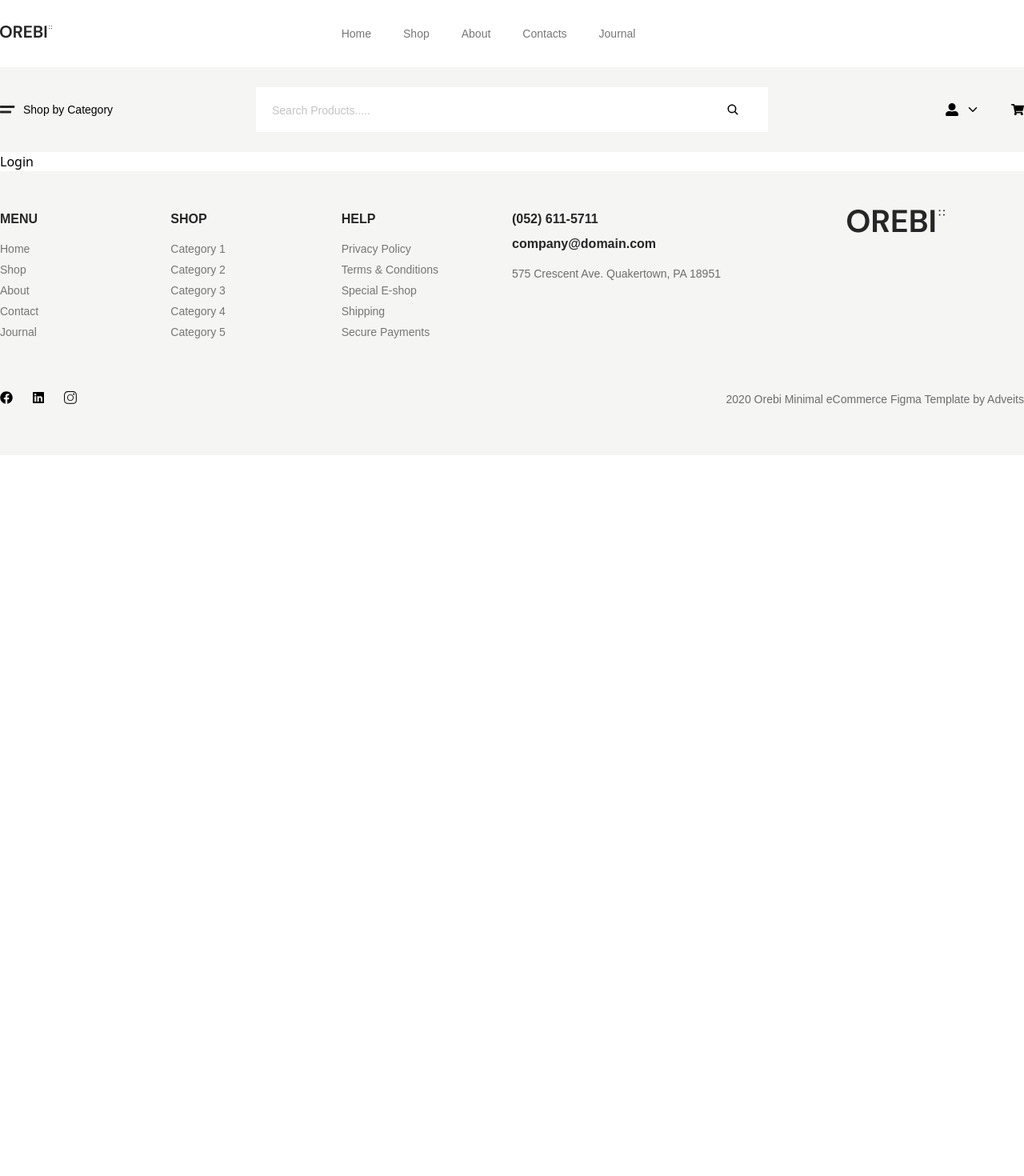
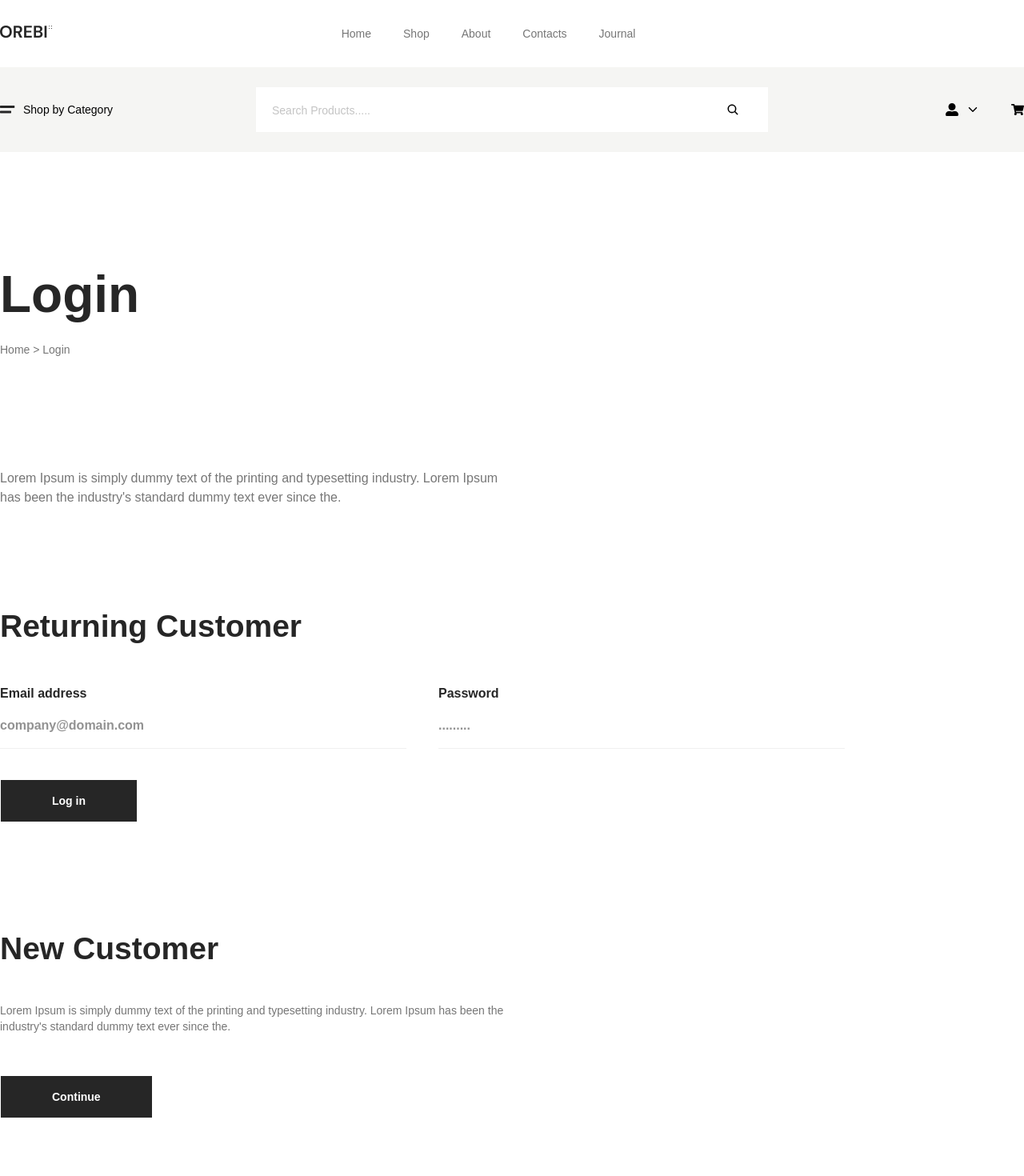
Before and after one commit to rahuldevsutradhar/E-Commars, a React app: page /login in a window 1280 px wide. Shown: the top 1470 px of the page at 80% size. Before the commit the page ends 800 px from the top, so only its background shows below. Built offline with nearby package versions, Linux system fonts and the light colour scheme; the HTML template or start-up script is replaced by a standard one.

Commit message:
add sing up page

```diff
--- a/src/App.jsx
+++ b/src/App.jsx
@@ -10,7 +10,7 @@ import Shop from './Page/Shop';
 import Product from './Page/Product';
 import About from './Page/About';
 import Contact from './Page/Contact';
-import Login from './Login';
+import Login from './Page/Login';
 import Singup from './Singup';
 import Cart from './Page/Cart';
 import Checkout from './Page/Checkout';
@@ -20,16 +20,16 @@ const router = createBrowserRouter(
   createRoutesFromElements(
     <>
       <Route path="/" element={<RootLayout />}>
-        <Route path="" element={<Home />}></Route>
-        <Route path="shop" element={<Shop />}></Route>
-        <Route path="product" element={<Product />}></Route>
-        <Route path="about" element={<About />}></Route>
-        <Route path="contact" element={<Contact />}></Route>
-        <Route path="login" element={<Login />}></Route>
-        <Route path="singup" element={<Singup />}></Route>
-        <Route path="cart" element={<Cart />}></Route>
-        <Route path="checkout" element={<Checkout />}></Route>
-        <Route path="/*" element={<Error />}></Route>
+        <Route path="" element={<Home />}/>
+        <Route path="shop" element={<Shop />}/>
+        <Route path="product" element={<Product />}/>
+        <Route path="about" element={<About />}/>
+        <Route path="contact" element={<Contact />}/>
+        <Route path="login" element={<Login />}/>
+        <Route path="singup" element={<Singup />}/>
+        <Route path="cart" element={<Cart />}/>
+        <Route path="checkout" element={<Checkout />}/>
+        <Route path="/*" element={<Error />}/>
       </Route>
     </>
 
--- a/src/Login.jsx
+++ /dev/null
@@ -1,9 +0,0 @@
-import React from 'react'
-
-const Login = () => {
-  return (
-    <div>Login</div>
-  )
-}
-
-export default Login
--- a/src/Page/Layout/Navbar.jsx
+++ b/src/Page/Layout/Navbar.jsx
@@ -4,6 +4,7 @@ import Flex from '../componants/Flex'
 import Image from '../componants/Image'
 import Logo from '../../assets/Logo.png'
 import List from '../componants/List'
+import { Link } from 'react-router-dom'
 
 const Navbar = () => {
   return (
@@ -11,16 +12,20 @@ const Navbar = () => {
         <Container>
             <Flex>
                 <div className='w-4/12'>
-                    <Image src={Logo}/>
+                    <Link to ={"/"}><Image src={Logo}/></Link>
                 </div>
 
                 <div className='w-8/12'>
                     <ul className='flex gap-x-10'>
-                    <List text="Home"/>
-                    <List text="Shop"/>
-                    <List text="About"/>
-                    <List text="Contacts"/>
-                    <List text="Journal"/>
+                    <Link to={'/'}><List text="Home"/></Link>
+                    <Link to={'/shop'}><List text="Shop"/></Link>
+                    <Link to={'/About'}><List text="About"/></Link>
+                    <Link to={'/contact'}><List text="Contacts"/></Link>
+                    <Link to={'/Journal'}><List text="Journal"/></Link>
+
+
+
+
                     </ul>
 
 
--- /dev/null
+++ b/src/Page/Login.jsx
@@ -0,0 +1,33 @@
+import React from 'react'
+import Container from './componants/Container'
+import Flex from './componants/Flex'
+import Button from './componants/Button'
+
+const Login = () => {
+  return (
+    <section className='my-[130px]'>
+      <Container>
+        <h1 className='font-bold font-DM text-second text-[64px]'>Login</h1>
+        <p className='font-normal font-DM text-frist text-sm  pt-[11px] mb-[128px]'>Home  >  Login</p>
+        <p className='font-normal font-DM text-frist text-[16px] w-[644px]  pt-[11px] mb-[120px]'>Lorem Ipsum is simply dummy text of the printing and typesetting industry. Lorem Ipsum has been the industry's standard dummy text ever since the.</p>
+        <h1 className='font-bold mb-[42px] font-DM text-second text-[39px]'>Returning Customer</h1>
+
+        <Flex className='flex gap-x-10'>
+          <label htmlFor="Email" className='font-bold mb-[10px] font-DM text-second text-[16px]'>Email address <br />
+           <input className='border-b border-[#F0F0F0] py-4 w-[508px] mb-7' type="text" id='Email' placeholder='company@domain.com'/>
+          </label>
+          <label htmlFor="Password" className='font-bold mb-[10px] font-DM text-second text-[16px]'>Password <br />
+           <input className='border-b border-[#F0F0F0] py-4 w-[508px] mb-7' type="text" id='Password' placeholder='.........'/>
+          </label>
+          </Flex>
+
+          <Button text='Log in' className='mb-[129px]'/>
+           <h1 className='font-bold font-DM text-second text-[39px] mb-[38px]'>New Customer</h1>
+           <p className='font-normal font-DM text-frist text-sm w-[644px] mb-[51px]'>Lorem Ipsum is simply dummy text of the printing and typesetting industry. Lorem Ipsum has been the industry's standard dummy text ever since the.</p>
+           <Button text='Continue'/>
+      </Container>
+    </section>
+  )
+}
+
+export default Login
```
